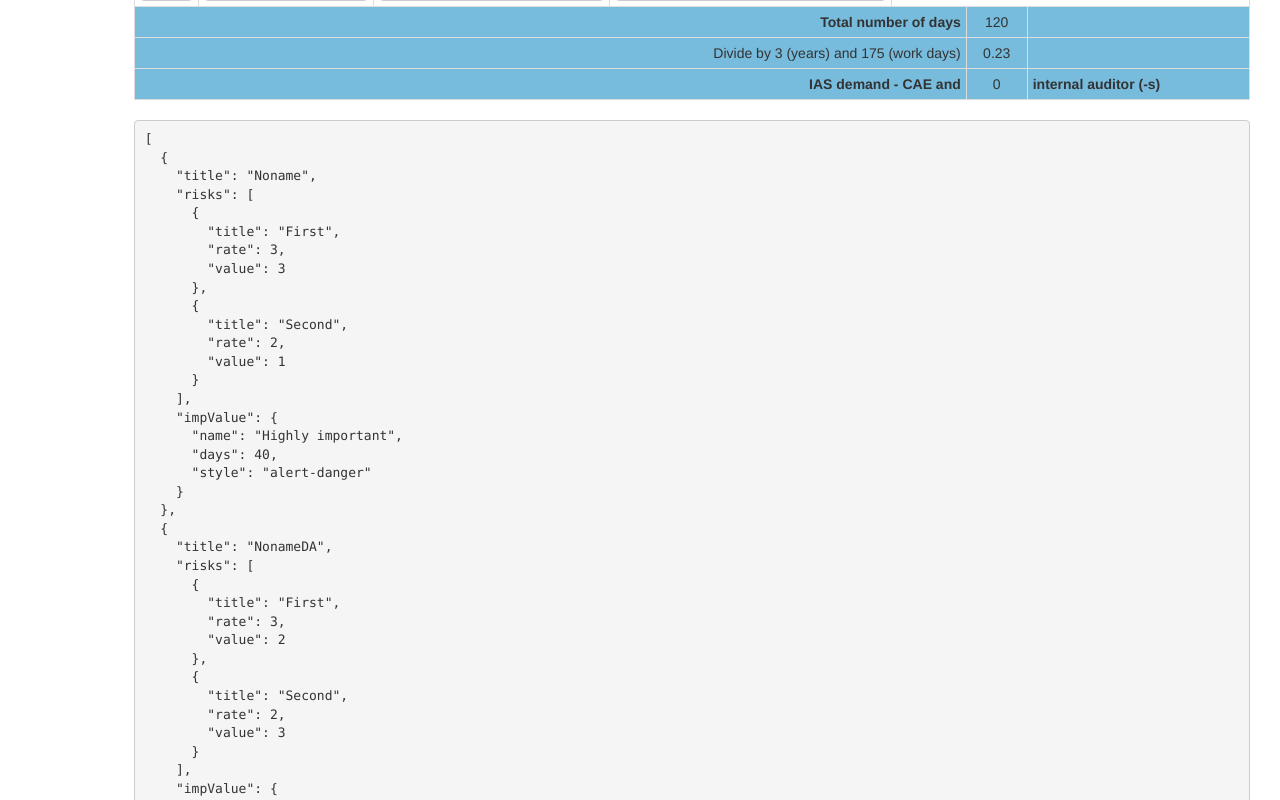
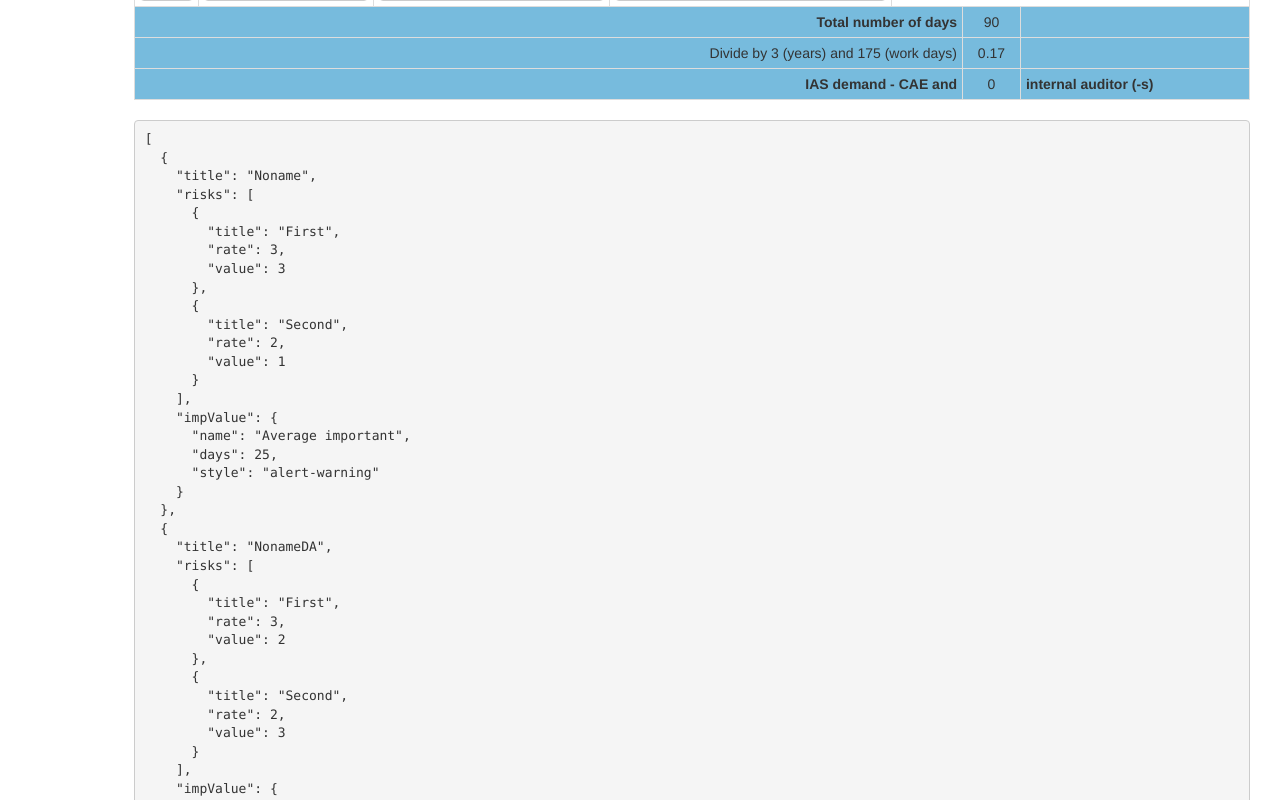
Before and after one commit to Skaidrius/vadis, a Vue app in the folder vadisvue/: page /#/demand in a window 1280 px wide. Shown: the part 560-1360 px from the top of the page. Built offline with nearby package versions, Linux system fonts and the light colour scheme; what vue-resource would draw is missing.

Commit message:
split data to userdata and table data,  improve imp description func

```diff
--- a/vadisvue/src/assets/data.json
+++ b/vadisvue/src/assets/data.json
@@ -65,39 +65,5 @@
 				}]
 			}
 		}
-	},
-	"tableData": [{
-		"title": "Noname",
-		"risks": [{
-			"title": "First",
-			"rate": 3,
-			"value": 3
-		}, {
-			"title": "Second",
-			"rate": 2,
-			"value": 1
-		}]
-	}, {
-		"title": "NonameDA",
-		"risks": [{
-			"title": "First",
-			"rate": 3,
-			"value": 2
-		}, {
-			"title": "Second",
-			"rate": 2,
-			"value": 3
-		}]
-	}, {
-		"title": "NoRameRa",
-		"risks": [{
-			"title": "First",
-			"rate": 3,
-			"value": 3
-		}, {
-			"title": "Second",
-			"rate": 2,
-			"value": 1
-		}]
-	}]
+	}
 }
--- /dev/null
+++ b/vadisvue/src/assets/userdata.json
@@ -0,0 +1,36 @@
+{
+	"tableData": [{
+		"title": "Noname",
+		"risks": [{
+			"title": "First",
+			"rate": 3,
+			"value": 3
+		}, {
+			"title": "Second",
+			"rate": 2,
+			"value": 1
+		}]
+	}, {
+		"title": "NonameDA",
+		"risks": [{
+			"title": "First",
+			"rate": 3,
+			"value": 2
+		}, {
+			"title": "Second",
+			"rate": 2,
+			"value": 3
+		}]
+	}, {
+		"title": "NoRameRa",
+		"risks": [{
+			"title": "First",
+			"rate": 3,
+			"value": 3
+		}, {
+			"title": "Second",
+			"rate": 2,
+			"value": 1
+		}]
+	}]
+}
--- a/vadisvue/src/components/demand-table.vue
+++ b/vadisvue/src/components/demand-table.vue
@@ -80,7 +80,7 @@
                   <input v-model='table.options.riskRates.title' length='6' class='form-control text-center col-xs-6' placeholder='Rate'>
                 </div>
                 <span class="col-xs-5">
-                  <select v-model='crit.rate' @change='rerate(index, crit.rate)'class="form-control">
+                  <select v-model='crit.rate' @change='reRate(index, crit.rate)'class="form-control">
                     <option v-for='val in table.options.riskRates.values' :value="val">{{val}}</option>
                   </select>
                 </span>
@@ -127,7 +127,7 @@
       </td>
       <!-- CRITERIAS -->
       <td v-for='risk in el.risks'>
-        <select v-model='risk.value' class='form-control col-xs=10' :value='getImpCalc(index)'> <!-- EDIT MODE -->
+        <select v-model='risk.value' class='form-control col-xs=10' :value='getImpDescript(index)'> <!-- EDIT MODE -->
           <option  v-for='elem in table.options.risks' :value= 'elem.value'>{{ elem.name }}</option> <!-- TBODY / CRITERIAS-->
         </select>
         <!--<div v-else>{{ getRiskName(risk.value) }}</div>                         <!-- READ MODE -->
@@ -218,6 +218,7 @@
 
 <script>
 const apiData = require('../assets/data.json');
+const userData = require('../assets/userdata.json');
 
 export default {
   data(){
@@ -227,7 +228,7 @@ export default {
       userInput: '',
       sorted: true,
       table: apiData.table,
-      tableData: apiData.tableData,
+      tableData: userData.tableData,
       demandCalc: {
         title: 'Total number of days',
         method: 'Divide by 3 (years) and 175 (work days)',
@@ -290,24 +291,24 @@ export default {
     getRiskName: function(el){
       return this.table.options.risks[el].name;
     },
-    getImpCalc: function(idx){ //gets importance title
+    getImpDescript: function(idx){ //calculates importance description
+      const thisValue = this.getImpSum(idx);
+      const minRange = this.getRangeMin(idx);
+      const maxRange = this.getRangeMax(idx);
+      const range = maxRange - minRange;
 
-    // let getRealLength = this.tableData[idx].risks.filter(function(x){return x>0;}).length;
-      let aveImportance = this.getImpSum(idx);
-      let range = this.getRangeMax(idx)/3;
-        // let aveImportance = this.getImpSum(idx) / this.tableData[idx].risks.length;
       let temp = 0;
       const values = this.table.options.importanceValues;
-        if (aveImportance >= range * 2) {
+      if (thisValue >= range * .6667 + minRange) {      //if >= 2/3 of difference + minRange => high
         temp = values[3];
-        } else if (aveImportance >= range ) {
+      } else if (thisValue >= range * .3337 + minRange) {//if >= 1/3 of difference + minRange => middle
         temp = values[2];
-        } else if (aveImportance > 0) {
+      } else if (thisValue > 0) {                         // low
         temp = values[1];
-        } else temp = values[0];
+      } else temp = values[0];                            // 0 - just for calculation
       this.tableData[idx].impValue = temp;
     },
-    rerate: function(index, newVal){
+    reRate: function(index, newVal){
       for (let a of this.tableData){
         a.risks[index].rate = newVal;
       }
```
Lines whose indentation alone changed are shown as unchanged.
